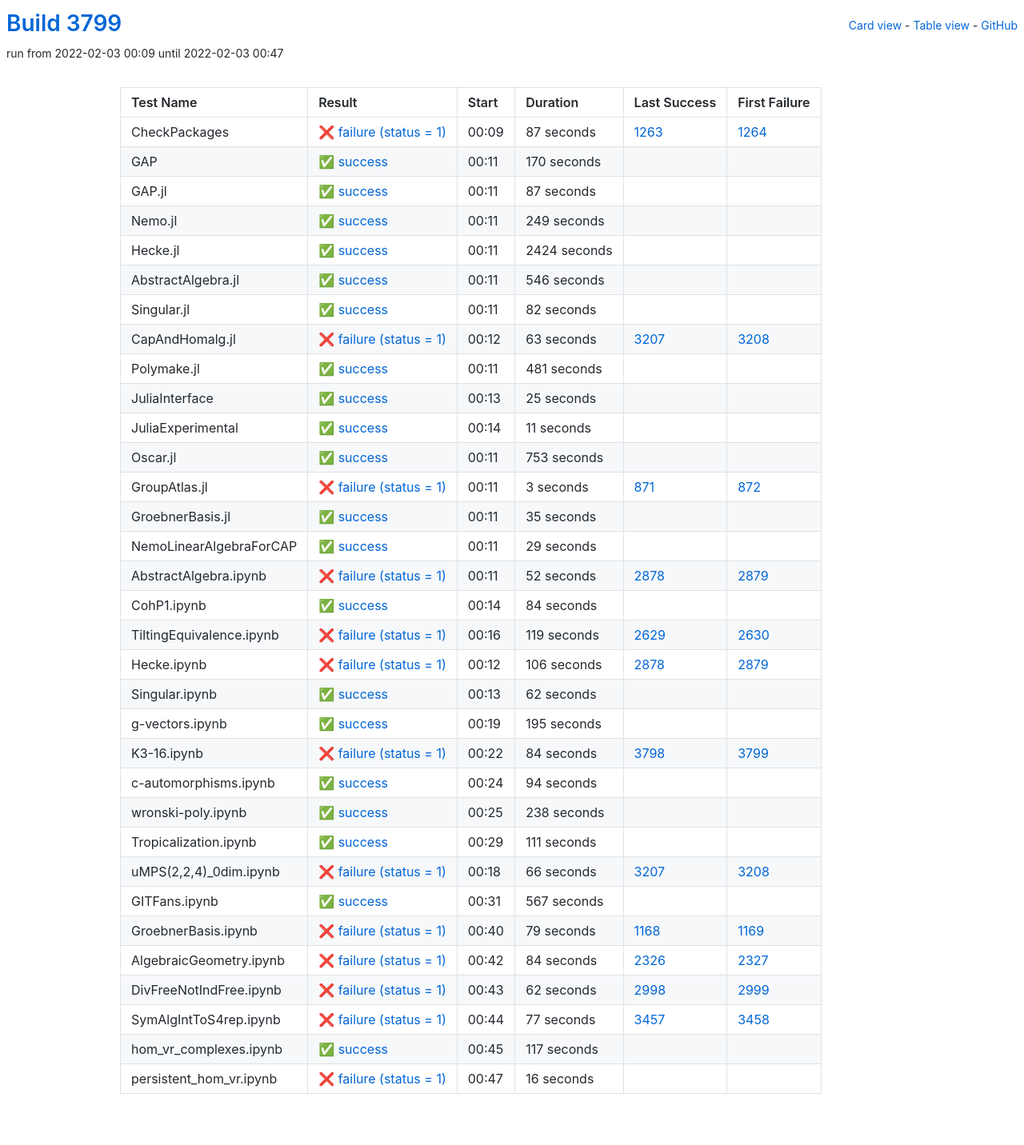
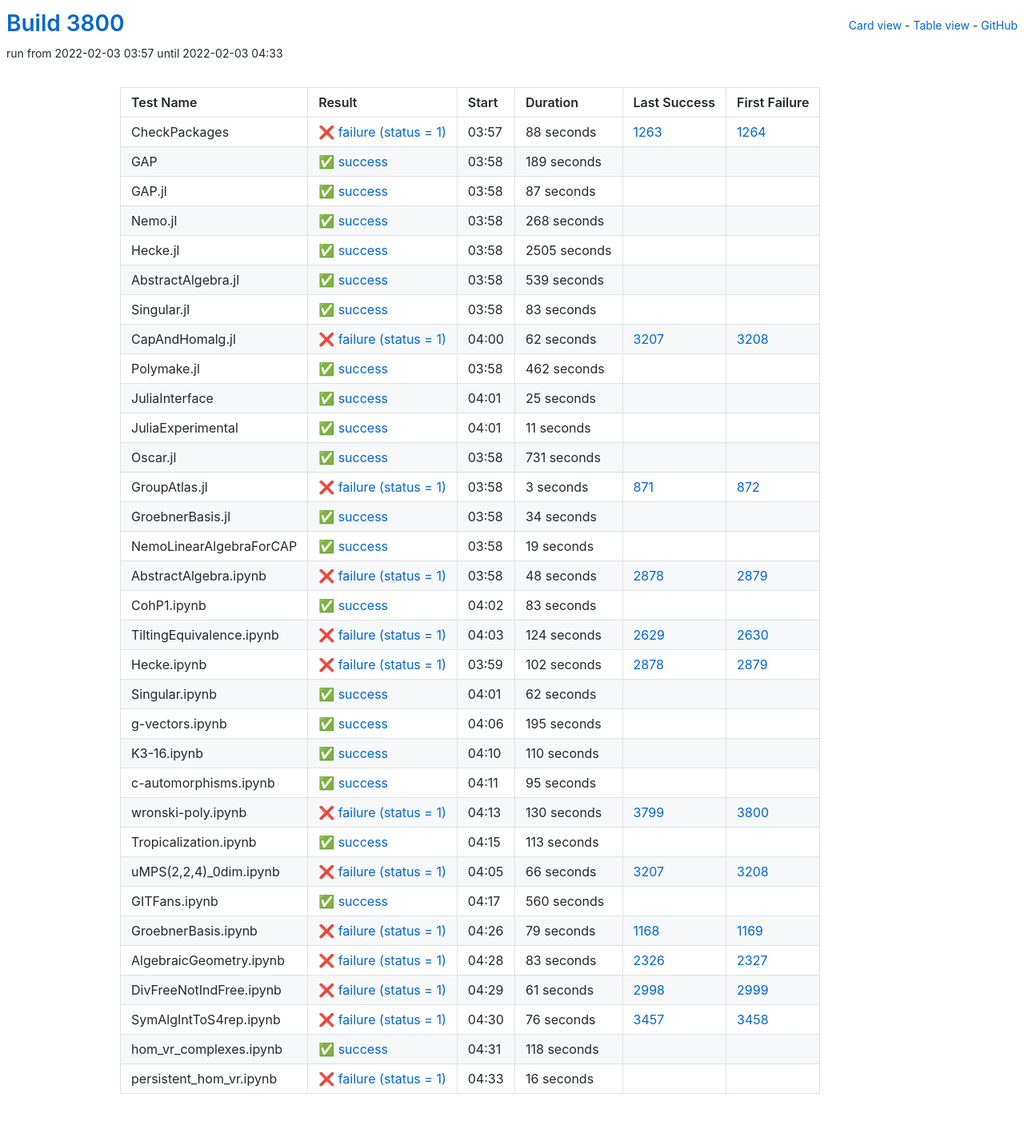
Before and after one commit to oscar-system/oscar-ci-status-stable, a Jekyll site: the page built from table.html, in a window 1280 px wide. Shown: the whole page at 80% size. Built offline with Jekyll 4.4.1, drawn with Linux system fonts in a browser that asks for light colours.

Commit message:
Build #3800

```diff
--- a/_data/ci.yml
+++ b/_data/ci.yml
@@ -1,6 +1,6 @@
 ---
-build: 3799
-build_url: https://oscarci.mathematik.uni-kl.de/job/oscar-stable/3799/
+build: 3800
+build_url: https://oscarci.mathematik.uni-kl.de/job/oscar-stable/3800/
 job: oscar-stable
 organization: oscar-system
 repo: oscar-ci-status-stable
@@ -8,32 +8,32 @@ repourl: https://github.com/oscar-system/oscar-ci-status-stable
 tests:
 - name: CheckPackages
   id: checkpackages
-  log: https://oscarci.mathematik.uni-kl.de/job/oscar-stable/3799/artifact/logs/build-3799/CheckPackages.log
-  start: 2022-02-03 00:09
+  log: https://oscarci.mathematik.uni-kl.de/job/oscar-stable/3800/artifact/logs/build-3800/CheckPackages.log
+  start: 2022-02-03 03:57
   success: false
   exitcode: 1
   status: failure
-  duration: 87
+  duration: 88
   last_success: 1263
   last_success_url: https://oscarci.mathematik.uni-kl.de/job/oscar-stable/1263/
   first_failure: 1264
   first_failure_url: https://oscarci.mathematik.uni-kl.de/job/oscar-stable/1264/
 - name: GAP
   id: gap
-  log: https://oscarci.mathematik.uni-kl.de/job/oscar-stable/3799/artifact/logs/build-3799/GAP.log
-  start: 2022-02-03 00:11
+  log: https://oscarci.mathematik.uni-kl.de/job/oscar-stable/3800/artifact/logs/build-3800/GAP.log
+  start: 2022-02-03 03:58
   success: true
   exitcode: 0
   status: success
-  duration: 170
+  duration: 189
   last_success: false
   last_success_url:
   first_failure: false
   first_failure_url:
 - name: GAP.jl
   id: gap-jl
-  log: https://oscarci.mathematik.uni-kl.de/job/oscar-stable/3799/artifact/logs/build-3799/GAP.jl.log
-  start: 2022-02-03 00:11
+  log: https://oscarci.mathematik.uni-kl.de/job/oscar-stable/3800/artifact/logs/build-3800/GAP.jl.log
+  start: 2022-02-03 03:58
   success: true
   exitcode: 0
   status: success
@@ -44,80 +44,80 @@ tests:
   first_failure_url:
 - name: Nemo.jl
   id: nemo-jl
-  log: https://oscarci.mathematik.uni-kl.de/job/oscar-stable/3799/artifact/logs/build-3799/Nemo.jl.log
-  start: 2022-02-03 00:11
+  log: https://oscarci.mathematik.uni-kl.de/job/oscar-stable/3800/artifact/logs/build-3800/Nemo.jl.log
+  start: 2022-02-03 03:58
   success: true
   exitcode: 0
   status: success
-  duration: 249
+  duration: 268
   last_success: false
   last_success_url:
   first_failure: false
   first_failure_url:
 - name: Hecke.jl
   id: hecke-jl
-  log: https://oscarci.mathematik.uni-kl.de/job/oscar-stable/3799/artifact/logs/build-3799/Hecke.jl.log
-  start: 2022-02-03 00:11
+  log: https://oscarci.mathematik.uni-kl.de/job/oscar-stable/3800/artifact/logs/build-3800/Hecke.jl.log
+  start: 2022-02-03 03:58
   success: true
   exitcode: 0
   status: success
-  duration: 2424
+  duration: 2505
   last_success: false
   last_success_url:
   first_failure: false
   first_failure_url:
 - name: AbstractAlgebra.jl
   id: abstractalgebra-jl
-  log: https://oscarci.mathematik.uni-kl.de/job/oscar-stable/3799/artifact/logs/build-3799/AbstractAlgebra.jl.log
-  start: 2022-02-03 00:11
+  log: https://oscarci.mathematik.uni-kl.de/job/oscar-stable/3800/artifact/logs/build-3800/AbstractAlgebra.jl.log
+  start: 2022-02-03 03:58
   success: true
   exitcode: 0
   status: success
-  duration: 546
+  duration: 539
   last_success: false
   last_success_url:
   first_failure: false
   first_failure_url:
 - name: Singular.jl
   id: singular-jl
-  log: https://oscarci.mathematik.uni-kl.de/job/oscar-stable/3799/artifact/logs/build-3799/Singular.jl.log
-  start: 2022-02-03 00:11
+  log: https://oscarci.mathematik.uni-kl.de/job/oscar-stable/3800/artifact/logs/build-3800/Singular.jl.log
+  start: 2022-02-03 03:58
   success: true
   exitcode: 0
   status: success
-  duration: 82
+  duration: 83
   last_success: false
   last_success_url:
   first_failure: false
   first_failure_url:
 - name: CapAndHomalg.jl
   id: capandhomalg-jl
-  log: https://oscarci.mathematik.uni-kl.de/job/oscar-stable/3799/artifact/logs/build-3799/CapAndHomalg.jl.log
-  start: 2022-02-03 00:12
+  log: https://oscarci.mathematik.uni-kl.de/job/oscar-stable/3800/artifact/logs/build-3800/CapAndHomalg.jl.log
+  start: 2022-02-03 04:00
   success: false
   exitcode: 1
   status: failure
-  duration: 63
+  duration: 62
   last_success: 3207
   last_success_url: https://oscarci.mathematik.uni-kl.de/job/oscar-stable/3207/
   first_failure: 3208
   first_failure_url: https://oscarci.mathematik.uni-kl.de/job/oscar-stable/3208/
 - name: Polymake.jl
   id: polymake-jl
-  log: https://oscarci.mathematik.uni-kl.de/job/oscar-stable/3799/artifact/logs/build-3799/Polymake.jl.log
-  start: 2022-02-03 00:11
+  log: https://oscarci.mathematik.uni-kl.de/job/oscar-stable/3800/artifact/logs/build-3800/Polymake.jl.log
+  start: 2022-02-03 03:58
   success: true
   exitcode: 0
   status: success
-  duration: 481
+  duration: 462
   last_success: false
   last_success_url:
   first_failure: false
   first_failure_url:
 - name: JuliaInterface
   id: juliainterface
-  log: https://oscarci.mathematik.uni-kl.de/job/oscar-stable/3799/artifact/logs/build-3799/JuliaInterface.log
-  start: 2022-02-03 00:13
+  log: https://oscarci.mathematik.uni-kl.de/job/oscar-stable/3800/artifact/logs/build-3800/JuliaInterface.log
+  start: 2022-02-03 04:01
   success: true
   exitcode: 0
   status: success
@@ -128,8 +128,8 @@ tests:
   first_failure_url:
 - name: JuliaExperimental
   id: juliaexperimental
-  log: https://oscarci.mathematik.uni-kl.de/job/oscar-stable/3799/artifact/logs/build-3799/JuliaExperimental.log
-  start: 2022-02-03 00:14
+  log: https://oscarci.mathematik.uni-kl.de/job/oscar-stable/3800/artifact/logs/build-3800/JuliaExperimental.log
+  start: 2022-02-03 04:01
   success: true
   exitcode: 0
   status: success
@@ -140,20 +140,20 @@ tests:
   first_failure_url:
 - name: Oscar.jl
   id: oscar-jl
-  log: https://oscarci.mathematik.uni-kl.de/job/oscar-stable/3799/artifact/logs/build-3799/Oscar.jl.log
-  start: 2022-02-03 00:11
+  log: https://oscarci.mathematik.uni-kl.de/job/oscar-stable/3800/artifact/logs/build-3800/Oscar.jl.log
+  start: 2022-02-03 03:58
   success: true
   exitcode: 0
   status: success
-  duration: 753
+  duration: 731
   last_success: false
   last_success_url:
   first_failure: false
   first_failure_url:
 - name: GroupAtlas.jl
   id: groupatlas-jl
-  log: https://oscarci.mathematik.uni-kl.de/job/oscar-stable/3799/artifact/logs/build-3799/GroupAtlas.jl.log
-  start: 2022-02-03 00:11
+  log: https://oscarci.mathematik.uni-kl.de/job/oscar-stable/3800/artifact/logs/build-3800/GroupAtlas.jl.log
+  start: 2022-02-03 03:58
   success: false
   exitcode: 1
   status: failure
@@ -164,80 +164,80 @@ tests:
   first_failure_url: https://oscarci.mathematik.uni-kl.de/job/oscar-stable/872/
 - name: GroebnerBasis.jl
   id: groebnerbasis-jl
-  log: https://oscarci.mathematik.uni-kl.de/job/oscar-stable/3799/artifact/logs/build-3799/GroebnerBasis.jl.log
-  start: 2022-02-03 00:11
+  log: https://oscarci.mathematik.uni-kl.de/job/oscar-stable/3800/artifact/logs/build-3800/GroebnerBasis.jl.log
+  start: 2022-02-03 03:58
   success: true
   exitcode: 0
   status: success
-  duration: 35
+  duration: 34
   last_success: false
   last_success_url:
   first_failure: false
   first_failure_url:
 - name: NemoLinearAlgebraForCAP
   id: nemolinearalgebraforcap
-  log: https://oscarci.mathematik.uni-kl.de/job/oscar-stable/3799/artifact/logs/build-3799/NemoLinearAlgebraForCAP.log
-  start: 2022-02-03 00:11
+  log: https://oscarci.mathematik.uni-kl.de/job/oscar-stable/3800/artifact/logs/build-3800/NemoLinearAlgebraForCAP.log
+  start: 2022-02-03 03:58
   success: true
   exitcode: 0
   status: success
-  duration: 29
+  duration: 19
   last_success: false
   last_success_url:
   first_failure: false
   first_failure_url:
 - name: AbstractAlgebra.ipynb
   id: abstractalgebra-ipynb
-  log: https://oscarci.mathematik.uni-kl.de/job/oscar-stable/3799/artifact/logs/build-3799/AbstractAlgebra.ipynb.log
-  start: 2022-02-03 00:11
+  log: https://oscarci.mathematik.uni-kl.de/job/oscar-stable/3800/artifact/logs/build-3800/AbstractAlgebra.ipynb.log
+  start: 2022-02-03 03:58
   success: false
   exitcode: 1
   status: failure
-  duration: 52
+  duration: 48
   last_success: 2878
   last_success_url: https://oscarci.mathematik.uni-kl.de/job/oscar-stable/2878/
   first_failure: 2879
   first_failure_url: https://oscarci.mathematik.uni-kl.de/job/oscar-stable/2879/
 - name: CohP1.ipynb
   id: cohp1-ipynb
-  log: https://oscarci.mathematik.uni-kl.de/job/oscar-stable/3799/artifact/logs/build-3799/CohP1.ipynb.log
-  start: 2022-02-03 00:14
+  log: https://oscarci.mathematik.uni-kl.de/job/oscar-stable/3800/artifact/logs/build-3800/CohP1.ipynb.log
+  start: 2022-02-03 04:02
   success: true
   exitcode: 0
   status: success
-  duration: 84
+  duration: 83
   last_success: false
   last_success_url:
   first_failure: false
   first_failure_url:
 - name: TiltingEquivalence.ipynb
   id: tiltingequivalence-ipynb
-  log: https://oscarci.mathematik.uni-kl.de/job/oscar-stable/3799/artifact/logs/build-3799/TiltingEquivalence.ipynb.log
-  start: 2022-02-03 00:16
+  log: https://oscarci.mathematik.uni-kl.de/job/oscar-stable/3800/artifact/logs/build-3800/TiltingEquivalence.ipynb.log
+  start: 2022-02-03 04:03
   success: false
   exitcode: 1
   status: failure
-  duration: 119
+  duration: 124
   last_success: 2629
   last_success_url: https://oscarci.mathematik.uni-kl.de/job/oscar-stable/2629/
   first_failure: 2630
   first_failure_url: https://oscarci.mathematik.uni-kl.de/job/oscar-stable/2630/
 - name: Hecke.ipynb
   id: hecke-ipynb
-  log: https://oscarci.mathematik.uni-kl.de/job/oscar-stable/3799/artifact/logs/build-3799/Hecke.ipynb.log
-  start: 2022-02-03 00:12
+  log: https://oscarci.mathematik.uni-kl.de/job/oscar-stable/3800/artifact/logs/build-3800/Hecke.ipynb.log
+  start: 2022-02-03 03:59
   success: false
   exitcode: 1
   status: failure
-  duration: 106
+  duration: 102
   last_success: 2878
   last_success_url: https://oscarci.mathematik.uni-kl.de/job/oscar-stable/2878/
   first_failure: 2879
   first_failure_url: https://oscarci.mathematik.uni-kl.de/job/oscar-stable/2879/
 - name: Singular.ipynb
   id: singular-ipynb
-  log: https://oscarci.mathematik.uni-kl.de/job/oscar-stable/3799/artifact/logs/build-3799/Singular.ipynb.log
-  start: 2022-02-03 00:13
+  log: https://oscarci.mathematik.uni-kl.de/job/oscar-stable/3800/artifact/logs/build-3800/Singular.ipynb.log
+  start: 2022-02-03 04:01
   success: true
   exitcode: 0
   status: success
@@ -248,8 +248,8 @@ tests:
   first_failure_url:
 - name: g-vectors.ipynb
   id: g-vectors-ipynb
-  log: https://oscarci.mathematik.uni-kl.de/job/oscar-stable/3799/artifact/logs/build-3799/g-vectors.ipynb.log
-  start: 2022-02-03 00:19
+  log: https://oscarci.mathematik.uni-kl.de/job/oscar-stable/3800/artifact/logs/build-3800/g-vectors.ipynb.log
+  start: 2022-02-03 04:06
   success: true
   exitcode: 0
   status: success
@@ -260,56 +260,56 @@ tests:
   first_failure_url:
 - name: K3-16.ipynb
   id: k3-16-ipynb
-  log: https://oscarci.mathematik.uni-kl.de/job/oscar-stable/3799/artifact/logs/build-3799/K3-16.ipynb.log
-  start: 2022-02-03 00:22
-  success: false
-  exitcode: 1
-  status: failure
-  duration: 84
-  last_success: 3798
-  last_success_url: https://oscarci.mathematik.uni-kl.de/job/oscar-stable/3798/
-  first_failure: 3799
-  first_failure_url: https://oscarci.mathematik.uni-kl.de/job/oscar-stable/3799/
-- name: c-automorphisms.ipynb
-  id: c-automorphisms-ipynb
-  log: https://oscarci.mathematik.uni-kl.de/job/oscar-stable/3799/artifact/logs/build-3799/c-automorphisms.ipynb.log
-  start: 2022-02-03 00:24
+  log: https://oscarci.mathematik.uni-kl.de/job/oscar-stable/3800/artifact/logs/build-3800/K3-16.ipynb.log
+  start: 2022-02-03 04:10
   success: true
   exitcode: 0
   status: success
-  duration: 94
+  duration: 110
+  last_success: false
+  last_success_url:
+  first_failure: false
+  first_failure_url:
+- name: c-automorphisms.ipynb
+  id: c-automorphisms-ipynb
+  log: https://oscarci.mathematik.uni-kl.de/job/oscar-stable/3800/artifact/logs/build-3800/c-automorphisms.ipynb.log
+  start: 2022-02-03 04:11
+  success: true
+  exitcode: 0
+  status: success
+  duration: 95
   last_success: false
   last_success_url:
   first_failure: false
   first_failure_url:
 - name: wronski-poly.ipynb
   id: wronski-poly-ipynb
-  log: https://oscarci.mathematik.uni-kl.de/job/oscar-stable/3799/artifact/logs/build-3799/wronski-poly.ipynb.log
-  start: 2022-02-03 00:25
+  log: https://oscarci.mathematik.uni-kl.de/job/oscar-stable/3800/artifact/logs/build-3800/wronski-poly.ipynb.log
+  start: 2022-02-03 04:13
+  success: false
+  exitcode: 1
+  status: failure
+  duration: 130
+  last_success: 3799
+  last_success_url: https://oscarci.mathematik.uni-kl.de/job/oscar-stable/3799/
+  first_failure: 3800
+  first_failure_url: https://oscarci.mathematik.uni-kl.de/job/oscar-stable/3800/
+- name: Tropicalization.ipynb
+  id: tropicalization-ipynb
+  log: https://oscarci.mathematik.uni-kl.de/job/oscar-stable/3800/artifact/logs/build-3800/Tropicalization.ipynb.log
+  start: 2022-02-03 04:15
   success: true
   exitcode: 0
   status: success
-  duration: 238
-  last_success: false
-  last_success_url:
-  first_failure: false
-  first_failure_url:
-- name: Tropicalization.ipynb
-  id: tropicalization-ipynb
-  log: https://oscarci.mathematik.uni-kl.de/job/oscar-stable/3799/artifact/logs/build-3799/Tropicalization.ipynb.log
-  start: 2022-02-03 00:29
-  success: true
-  exitcode: 0
-  status: success
-  duration: 111
+  duration: 113
   last_success: false
   last_success_url:
   first_failure: false
   first_failure_url:
 - name: uMPS(2,2,4)_0dim.ipynb
   id: umps-2-2-4-0dim-ipynb
-  log: https://oscarci.mathematik.uni-kl.de/job/oscar-stable/3799/artifact/logs/build-3799/uMPS-2-2-4-_0dim.ipynb.log
-  start: 2022-02-03 00:18
+  log: https://oscarci.mathematik.uni-kl.de/job/oscar-stable/3800/artifact/logs/build-3800/uMPS-2-2-4-_0dim.ipynb.log
+  start: 2022-02-03 04:05
   success: false
   exitcode: 1
   status: failure
@@ -320,20 +320,20 @@ tests:
   first_failure_url: https://oscarci.mathematik.uni-kl.de/job/oscar-stable/3208/
 - name: GITFans.ipynb
   id: gitfans-ipynb
-  log: https://oscarci.mathematik.uni-kl.de/job/oscar-stable/3799/artifact/logs/build-3799/GITFans.ipynb.log
-  start: 2022-02-03 00:31
+  log: https://oscarci.mathematik.uni-kl.de/job/oscar-stable/3800/artifact/logs/build-3800/GITFans.ipynb.log
+  start: 2022-02-03 04:17
   success: true
   exitcode: 0
   status: success
-  duration: 567
+  duration: 560
   last_success: false
   last_success_url:
   first_failure: false
   first_failure_url:
 - name: GroebnerBasis.ipynb
   id: groebnerbasis-ipynb
-  log: https://oscarci.mathematik.uni-kl.de/job/oscar-stable/3799/artifact/logs/build-3799/GroebnerBasis.ipynb.log
-  start: 2022-02-03 00:40
+  log: https://oscarci.mathematik.uni-kl.de/job/oscar-stable/3800/artifact/logs/build-3800/GroebnerBasis.ipynb.log
+  start: 2022-02-03 04:26
   success: false
   exitcode: 1
   status: failure
@@ -344,56 +344,56 @@ tests:
   first_failure_url: https://oscarci.mathematik.uni-kl.de/job/oscar-stable/1169/
 - name: AlgebraicGeometry.ipynb
   id: algebraicgeometry-ipynb
-  log: https://oscarci.mathematik.uni-kl.de/job/oscar-stable/3799/artifact/logs/build-3799/AlgebraicGeometry.ipynb.log
-  start: 2022-02-03 00:42
+  log: https://oscarci.mathematik.uni-kl.de/job/oscar-stable/3800/artifact/logs/build-3800/AlgebraicGeometry.ipynb.log
+  start: 2022-02-03 04:28
   success: false
   exitcode: 1
   status: failure
-  duration: 84
+  duration: 83
   last_success: 2326
   last_success_url: https://oscarci.mathematik.uni-kl.de/job/oscar-stable/2326/
   first_failure: 2327
   first_failure_url: https://oscarci.mathematik.uni-kl.de/job/oscar-stable/2327/
 - name: DivFreeNotIndFree.ipynb
   id: divfreenotindfree-ipynb
-  log: https://oscarci.mathematik.uni-kl.de/job/oscar-stable/3799/artifact/logs/build-3799/DivFreeNotIndFree.ipynb.log
-  start: 2022-02-03 00:43
+  log: https://oscarci.mathematik.uni-kl.de/job/oscar-stable/3800/artifact/logs/build-3800/DivFreeNotIndFree.ipynb.log
+  start: 2022-02-03 04:29
   success: false
   exitcode: 1
   status: failure
-  duration: 62
+  duration: 61
   last_success: 2998
   last_success_url: https://oscarci.mathematik.uni-kl.de/job/oscar-stable/2998/
   first_failure: 2999
   first_failure_url: https://oscarci.mathematik.uni-kl.de/job/oscar-stable/2999/
 - name: SymAlgIntToS4rep.ipynb
   id: symalginttos4rep-ipynb
-  log: https://oscarci.mathematik.uni-kl.de/job/oscar-stable/3799/artifact/logs/build-3799/SymAlgIntToS4rep.ipynb.log
-  start: 2022-02-03 00:44
+  log: https://oscarci.mathematik.uni-kl.de/job/oscar-stable/3800/artifact/logs/build-3800/SymAlgIntToS4rep.ipynb.log
+  start: 2022-02-03 04:30
   success: false
   exitcode: 1
   status: failure
-  duration: 77
+  duration: 76
   last_success: 3457
   last_success_url: https://oscarci.mathematik.uni-kl.de/job/oscar-stable/3457/
   first_failure: 3458
   first_failure_url: https://oscarci.mathematik.uni-kl.de/job/oscar-stable/3458/
 - name: hom_vr_complexes.ipynb
   id: hom-vr-complexes-ipynb
-  log: https://oscarci.mathematik.uni-kl.de/job/oscar-stable/3799/artifact/logs/build-3799/hom_vr_complexes.ipynb.log
-  start: 2022-02-03 00:45
+  log: https://oscarci.mathematik.uni-kl.de/job/oscar-stable/3800/artifact/logs/build-3800/hom_vr_complexes.ipynb.log
+  start: 2022-02-03 04:31
   success: true
   exitcode: 0
   status: success
-  duration: 117
+  duration: 118
   last_success: false
   last_success_url:
   first_failure: false
   first_failure_url:
 - name: persistent_hom_vr.ipynb
   id: persistent-hom-vr-ipynb
-  log: https://oscarci.mathematik.uni-kl.de/job/oscar-stable/3799/artifact/logs/build-3799/persistent_hom_vr.ipynb.log
-  start: 2022-02-03 00:47
+  log: https://oscarci.mathematik.uni-kl.de/job/oscar-stable/3800/artifact/logs/build-3800/persistent_hom_vr.ipynb.log
+  start: 2022-02-03 04:33
   success: false
   exitcode: 1
   status: failure
```
Also changed, not shown: README.md.
